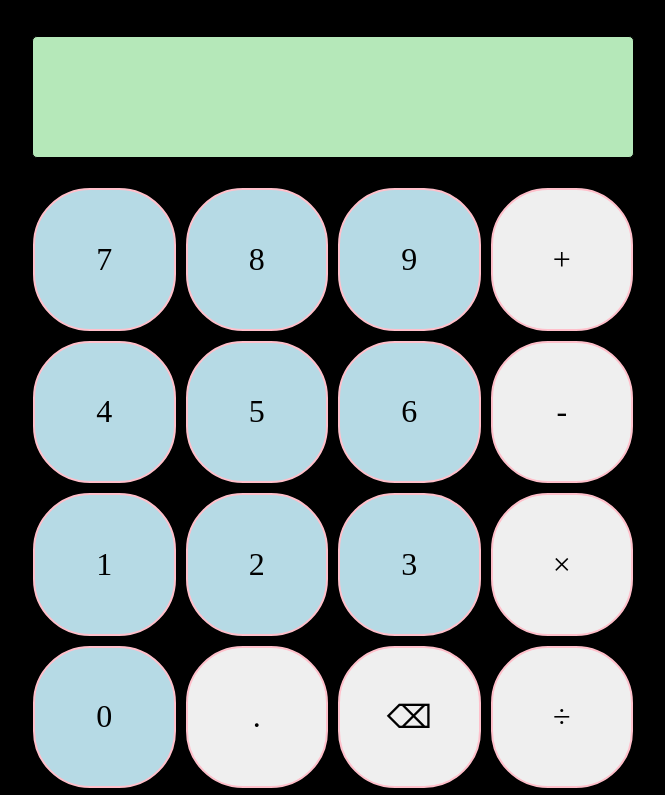
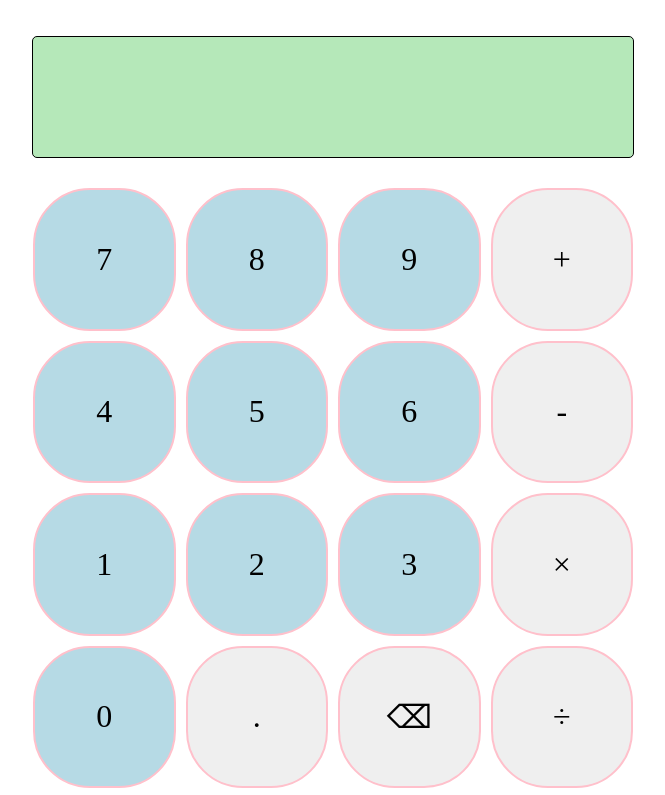
Before and after one commit to jenarofv/calculator, a plain HTML site: page index.html in a window 1280 px wide. Shown: the top 795 px of the page, without its empty margins (307-972 px from the left). Drawn offline with Linux system fonts and the light colour scheme; a web font is replaced by a local one.

Commit message:
add dark/light scheme

```diff
--- a/style.css
+++ b/style.css
@@ -1,9 +1,16 @@
+:root {
+  color-scheme: light dark;
+  --dark-bg: #333333;
+  --light-bg: whitesmoke;
+  --display: #b5e8b9;
+}
+
 body {
   margin: 0;
   display: flex;
   justify-content: center;
   font-size: 32px;
-  background-color: black;
+  background-color: light-dark(var(--light-rb), var(--dark-kb));
   min-height: 100vh;
 }
 
@@ -23,7 +30,7 @@ body {
   border: 1px solid black;
   border-radius: 5px;
   height: 15vh;
-  background: #b5e8b9;
+  background: var(--display);
   margin-bottom: 20px;
 }
 
```
